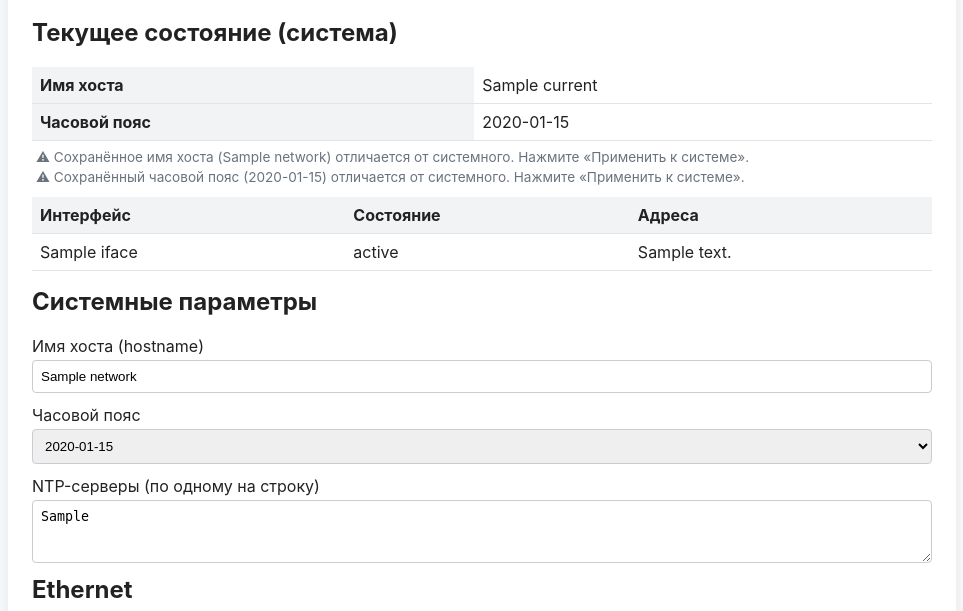
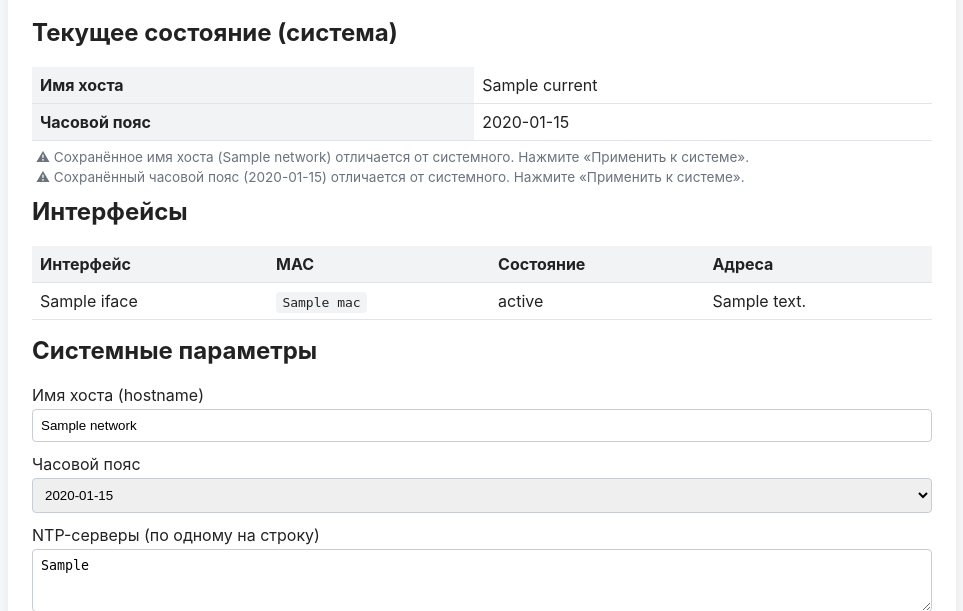
Before and after one commit to Peim0n/scud_lgtu, a Flask app: template app/interfaces/web/templates/network.html in a window 1280 px wide. Shown: the part 138-749 px from the top of the page, without its empty margins (158-1121 px from the left). Run offline with Flask 3, Linux system fonts and the light colour scheme; the template is opened without the code that fills it: most values are stand-ins (such as "Sample title", 1, 10 or a date in 2020); some libraries are stand-ins or nearby versions.

Commit message:
Добавил мак на страницу сети

```diff
--- a/app/interfaces/web/templates/index.html
+++ b/app/interfaces/web/templates/index.html
@@ -15,13 +15,12 @@
     <h2>Интерфейсы</h2>
     <table>
         <thead>
-            <tr><th>Интерфейс</th><th>MAC</th><th>Состояние</th><th>Адреса</th></tr>
+            <tr><th>Интерфейс</th><th>Состояние</th><th>Адреса</th></tr>
         </thead>
         <tbody>
             {% for iface in status.interfaces %}
             <tr>
                 <td>{{ iface.name }}</td>
-                <td><code>{{ iface.mac or '—' }}</code></td>
                 <td>{{ iface.state }}</td>
                 <td>{{ iface.addresses | join(', ') }}</td>
             </tr>
--- a/app/interfaces/web/templates/network.html
+++ b/app/interfaces/web/templates/network.html
@@ -15,14 +15,16 @@
     {% if cfg.network.timezone and current.timezone and cfg.network.timezone != current.timezone %}
     <p class="field-description">⚠ Сохранённый часовой пояс ({{ cfg.network.timezone }}) отличается от системного. Нажмите «Применить к системе».</p>
     {% endif %}
+    <h2>Интерфейсы</h2>
     <table>
         <thead>
-            <tr><th>Интерфейс</th><th>Состояние</th><th>Адреса</th></tr>
+            <tr><th>Интерфейс</th><th>MAC</th><th>Состояние</th><th>Адреса</th></tr>
         </thead>
         <tbody>
-            {% for iface in current.interfaces %}
+            {% for iface in status.interfaces %}
             <tr>
                 <td>{{ iface.name }}</td>
+                <td><code>{{ iface.mac or '—' }}</code></td>
                 <td>{{ iface.state }}</td>
                 <td>{{ iface.addresses | join(', ') }}</td>
             </tr>
```
